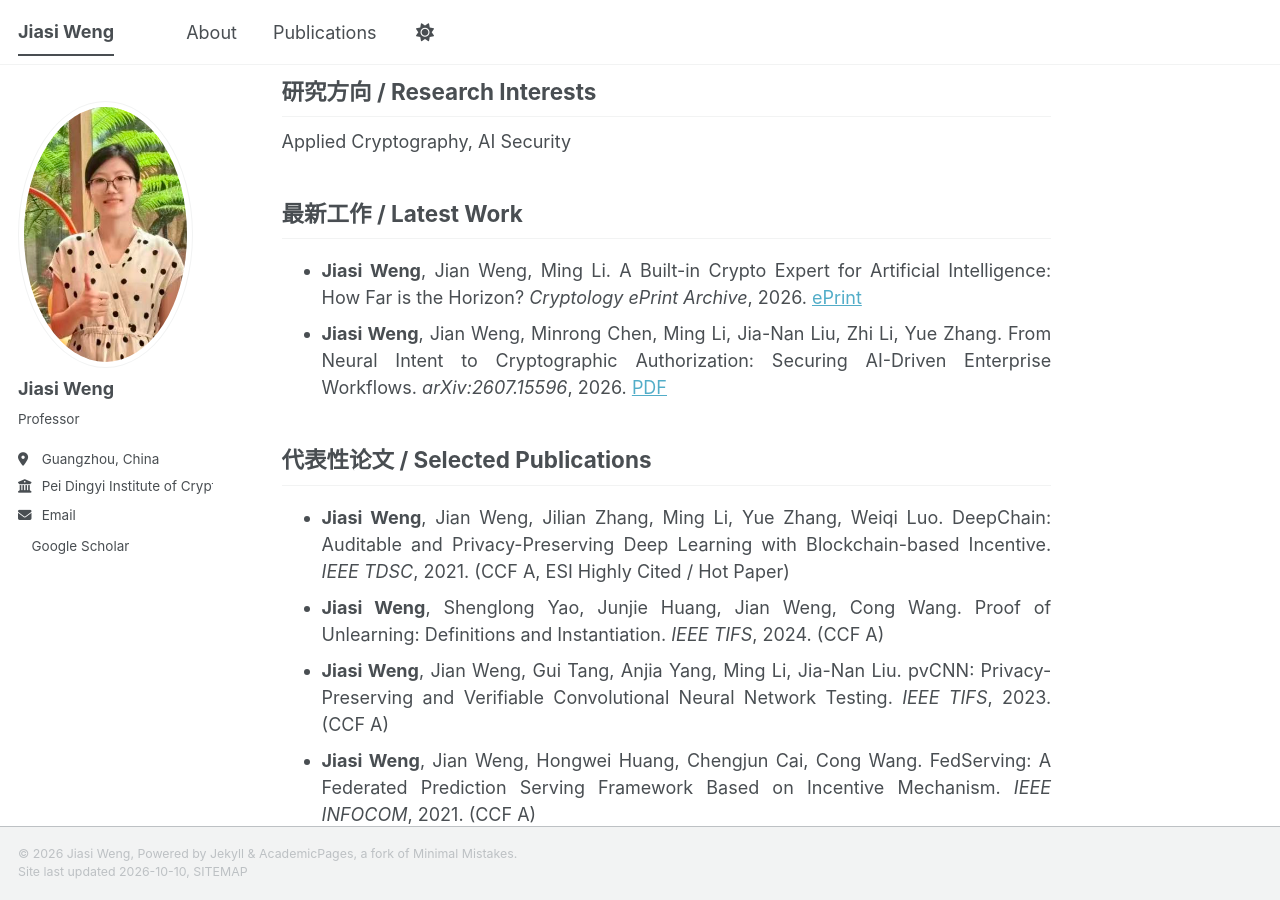
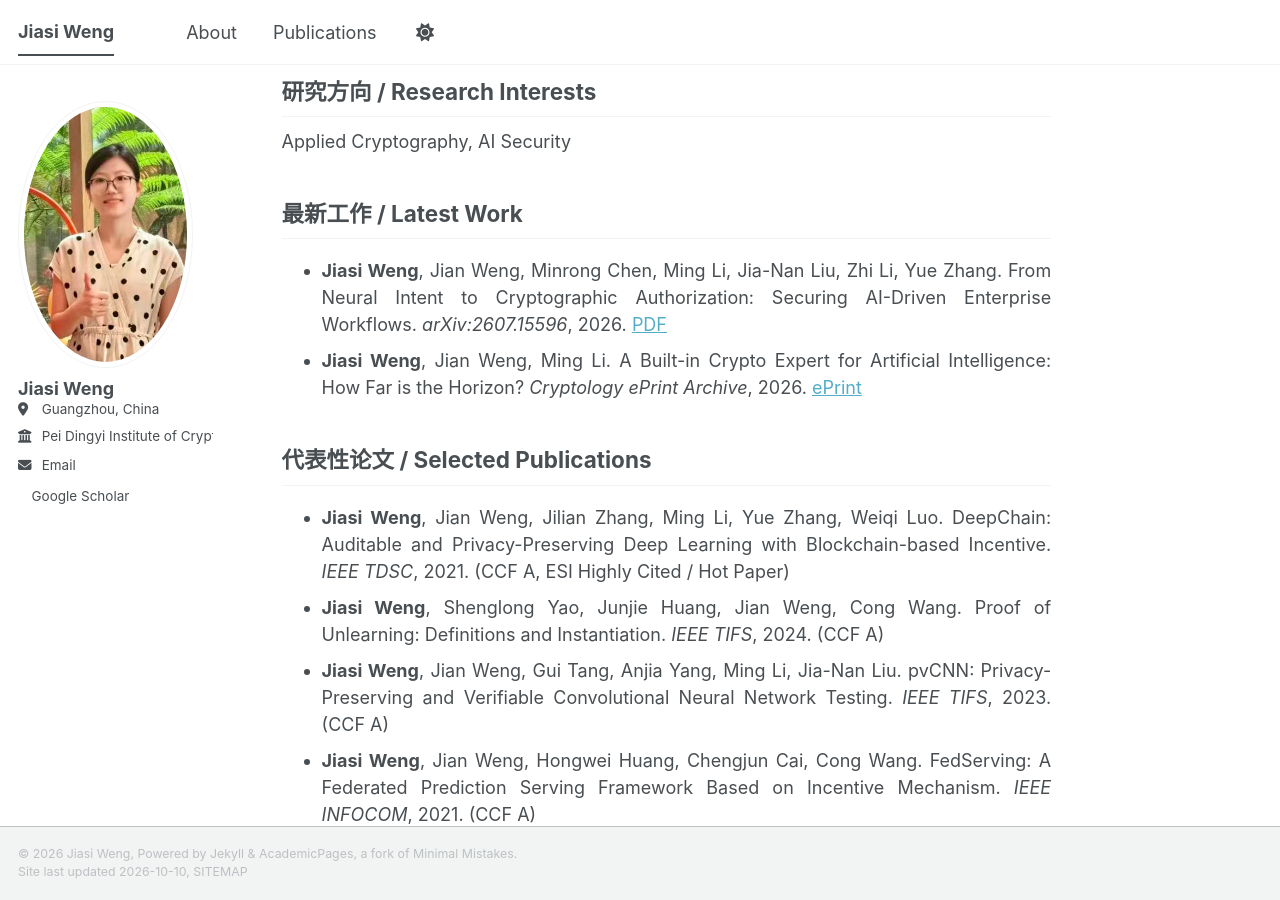
Before and after one commit to gzcrypt/homepage, a Jekyll site: the page built from _pages/about.md, in a window 1280 px wide and 900 px high, scrolled down 647 px. Built offline with Jekyll 4.4.1, drawn with Linux system fonts in a browser that asks for light colours; a style sheet for code colours, icons or effects is not loaded.

```diff
--- a/_config.yml
+++ b/_config.yml
@@ -25,7 +25,7 @@ author:
   avatar           : "profile.png"
   name             : "Jiasi Weng"
   pronouns         : # example: "she/her"
-  bio              : "Professor"
+  bio              : # example: "Personal pronouns or short title"
   location         : "Guangzhou, China"
   employer         : "Pei Dingyi Institute of Cryptography, Guangzhou University"
   uri              : # URL
--- a/_pages/about.md
+++ b/_pages/about.md
@@ -17,8 +17,8 @@ Applied Cryptography, AI Security
 
 ## 最新工作 / Latest Work
 
+- **Jiasi Weng**, Jian Weng, Minrong Chen, Ming Li, Jia-Nan Liu, Zhi Li, Yue Zhang. From Neural Intent to Cryptographic Authorization: Securing AI-Driven Enterprise Workflows. *arXiv:2607.15596*, 2026. [PDF](https://arxiv.org/pdf/2607.15596)
 - **Jiasi Weng**, Jian Weng, Ming Li. A Built-in Crypto Expert for Artificial Intelligence: How Far is the Horizon? *Cryptology ePrint Archive*, 2026. [ePrint](https://eprint.iacr.org/2026/411)
-- **Jiasi Weng**, Jian Weng, Minrong Chen, Ming Li, Jia-Nan Liu, Zhi Li, Yue Zhang. From Neural Intent to Cryptographic Authorization: Securing AI-Driven Enterprise Workflows. *arXiv:2607.15596*, 2026. [PDF](https://arxiv.org/pdf/2607.15596)
 
 ## 代表性论文 / Selected Publications
 
```
